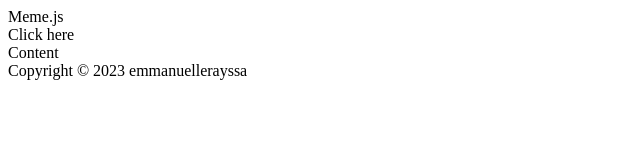
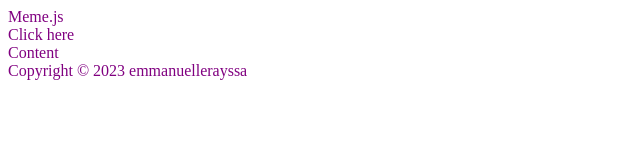
Before and after one commit to emmanuellerayssa/js_training, a website: page index.html in a window 1280 px wide. Shown: the whole page, without its empty margins (0-640 px from the left). Drawn offline with Linux system fonts and the light colour scheme.

Commit message:
adding css

```diff
--- a/index.html
+++ b/index.html
@@ -5,6 +5,7 @@
     <meta charset="UTF-8">
     <meta name="viewport" content="width=device-width, initial-scale=1.0">
     <title>Document</title>
+    <link rel="stylesheet" href="styles/styles.css"
 </head>
 
 <body>
--- /dev/null
+++ b/styles/styles.css
@@ -0,0 +1,3 @@
+body{
+    color:purple;
+}
```
